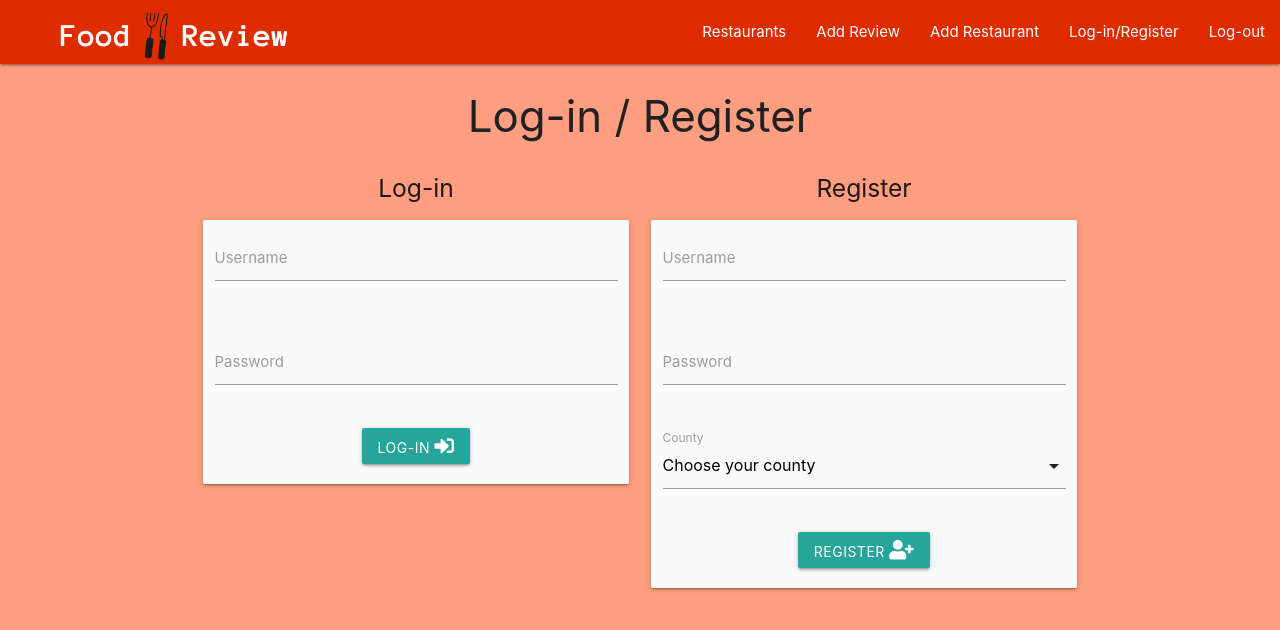
After one commit to matteofiorini92/restaurants-reviews, a Flask app: template templates/login_register.html in a window 1280 px wide. The commit adds this page. Shown: the top 630 px of the page. Run offline with Flask 2, Linux system fonts and the light colour scheme; the template is opened without the code that fills it, so the values that code supplies are empty; some libraries are stand-ins or nearby versions.

Commit message:
feat: added login and register page and functions

```diff
--- a/app.py
+++ b/app.py
@@ -5,6 +5,7 @@ if os.path.exists("env.py"):
 from flask_pymongo import PyMongo
 from bson.objectid import ObjectId
 from flask import Flask, flash, render_template, redirect, request, session, url_for
+from werkzeug.security import generate_password_hash, check_password_hash
 
 app = Flask(__name__)
 
@@ -47,6 +48,56 @@ def add_restaurant():
     return render_template("add_restaurant.html", counties=counties)
 
 
+@app.route("/login_register", methods=["GET", "POST"])
+def login_register():
+    if request.method == "POST":
+        type = request.form.get("action")
+        if type == "register":
+            # check if username already
+            existing_user = mongo.db.users.find_one(
+                {"username": request.form.get("username").lower()})
+
+            if existing_user:
+                flash("Username already exists")
+                return redirect(url_for("login_register"))
+
+            register = {
+                "username": request.form.get("username").lower(),
+                "password": generate_password_hash(request.form.get("password")),
+                "address_county": request.form.get("address_county").lower()
+            }
+            mongo.db.users.insert_one(register)
+
+            # put the new user into 'session' cookie
+            session["user"] = request.form.get("username").lower()
+            flash("Registration Successful!")
+            return redirect(url_for("get_restaurants", username=session["user"]))
+
+        elif type == "log_in":
+            # check if username exists in db
+            existing_user = mongo.db.users.find_one({"username":
+                request.form.get("username").lower()})
+
+            if existing_user:
+                # ensure hashed password matches user input
+                if check_password_hash(existing_user["password"], request.form.get("password")):
+                    session["user"] = request.form.get("username").lower()
+                    flash("Welcome, {}".format(request.form.get("username")))
+                    return redirect(url_for("get_restaurants", username=session["user"]))
+                else:
+                    # invalid password match
+                    flash("Incorrect Username and/or Password")
+                    return redirect(url_for("login_register"))
+
+            else:
+                # username doesn't exist
+                flash("Incorrect Username and/or Password")
+                return redirect(url_for("login_register"))
+
+    counties = mongo.db.counties.find().sort("name", 1)
+    return render_template("login_register.html", counties=counties)
+
+
 if __name__ == "__main__":
     app.run(host=os.environ.get("IP"),
     port=int(os.environ.get("PORT")),
--- a/templates/base.html
+++ b/templates/base.html
@@ -18,28 +18,40 @@
 <body class="deep-orange accent-1">
     <nav>
         <div class="nav-wrapper deep-orange accent-4">
-            <a href="#!" class="brand-logo"><img id="logo" src="{{ url_for('static', filename='css/img/logo.png') }}"
-                    alt="logo"></a>
+            <a href="{{ url_for('get_restaurants') }}" class="brand-logo"><img id="logo"
+                    src="{{ url_for('static', filename='css/img/logo.png') }}" alt="logo"></a>
             <a href="#" data-target="mobile-demo" class="sidenav-trigger"><i class="fas fa-bars"></i></a>
             <ul class="right hide-on-med-and-down">
-                <li><a href="#">Restaurants</a></li>
+                <li><a href="{{ url_for('get_restaurants') }}">Restaurants</a></li>
                 <li><a href="#">Add Review</a></li>
                 <li><a href="{{ url_for('add_restaurant') }}">Add Restaurant</a></li>
-                <li><a href="#">Log-in/Register</a></li>
+                <li><a href="{{ url_for('login_register') }}">Log-in/Register</a></li>
                 <li><a href="#">Log-out</a></li>
             </ul>
         </div>
     </nav>
 
     <ul class="sidenav" id="mobile-demo">
-        <li><a href="#">Restaurants</a></li>
+        <li><a href="{{ url_for('get_restaurants') }}">Restaurants</a></li>
         <li><a href="#">Add Review</a></li>
         <li><a href="{{ url_for('add_restaurant') }}">Add Restaurant</a></li>
-        <li><a href="#">Log-in/Register</a></li>
+        <li><a href="{{ url_for('login_register') }}">Log-in/Register</a></li>
         <li><a href="#">Log-out</a></li>
     </ul>
 
     <main class="container">
+        <section>
+            <!-- flash messages -->
+            {% with messages = get_flashed_messages() %}
+            {% if messages %}
+            {% for message in messages %}
+            <div class="row flashes">
+                <h4 class="light-blue lighten-4 center-align">{{ message }}</h4>
+            </div>
+            {% endfor %}
+            {% endif %}
+            {% endwith %}
+        </section>
         {% block content %}
         {% endblock %}
     </main>
--- /dev/null
+++ b/templates/login_register.html
@@ -0,0 +1,76 @@
+{% extends "base.html" %}
+{% block content %}
+<h3 class="grey-text text-darken-4 center-align">Log-in / Register</h3>
+
+<div class="row">
+    <!-- log-in column -->
+    <div class="col s12 m6 center-align">
+        <h5>Log-in</h5>
+        <form class="col s12 card-panel grey lighten-5" method="POST" action="{{ url_for('login_register') }}">
+            <!-- https://stackoverflow.com/questions/14071250/how-to-place-two-forms-on-the-same-page -->
+            <input type="hidden" name="action" value="log_in">
+            <div class="row">
+                <div class="input-field col s12">
+                    <input id="username_log_in" name="username" type="text" minlength="3" maxlength="15"
+                        pattern="^[a-zA-Z0-9]{3,15}$" class="validate" required>
+                    <label for="username_log_in">Username</label>
+                </div>
+            </div>
+            <div class="row">
+                <div class="input-field col s12">
+                    <input id="password_log_in" name="password" type="password" minlength="5" maxlength="15"
+                        pattern="^[a-zA-Z0-9]{5,15}$" class="validate" required>
+                    <label for="password_log_in">Password</label>
+                </div>
+            </div>
+            <div class="row">
+                <button class="btn waves-effect waves-light" id="log_in_submit" type="submit"
+                    name="log_in_submit">Log-in
+                    <i class="fas fa-sign-in-alt"></i>
+                </button>
+            </div>
+        </form>
+    </div>
+    <!-- register column-->
+    <div class="col s12 m6 center-align">
+        <h5>Register</h5>
+        <form class="col s12 card-panel grey lighten-5" method="POST" action="{{ url_for('login_register') }}">
+            <!-- https://stackoverflow.com/questions/14071250/how-to-place-two-forms-on-the-same-page -->
+            <input type="hidden" name="action" value="register">
+            <div class="row">
+                <div class="input-field col s12">
+                    <input id="username_register" name="username" type="text" minlength="3" maxlength="15"
+                        pattern="^[a-zA-Z0-9]{3,15}$" class="validate" required>
+                    <label for="username_register">Username</label>
+                </div>
+            </div>
+            <div class="row">
+                <div class="input-field col s12">
+                    <input id="password_register" name="password" type="password" minlength="5" maxlength="15"
+                        pattern="^[a-zA-Z0-9]{5,15}$" class="validate" required>
+                    <label for="password_register">Password</label>
+                </div>
+            </div>
+            <div class="row">
+                <!-- counties are passed by app.py from the counties collection of the db -->
+                <div class="input-field col s12">
+                    <select id="address_county" name="address_county" class="validate" required>
+                        <option value="" disabled selected>Choose your county</option>
+                        {% for county in counties %}
+                        <option value="{{ county.name }}">{{ county.name.capitalize() }}</option>
+                        {% endfor %}
+                    </select>
+                    <label>County</label>
+                </div>
+            </div>
+            <div class="row">
+                <button class="btn waves-effect waves-light" id="register_submit" type="submit"
+                    name="register_submit">Register
+                    <i class="fas fa-user-plus"></i>
+                </button>
+            </div>
+        </form>
+    </div>
+</div>
+
+{% endblock %}
```
